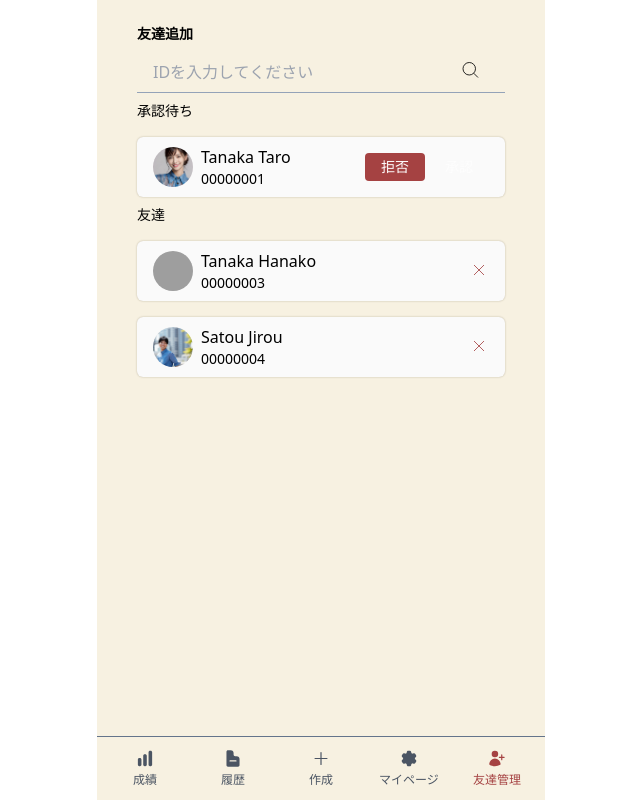
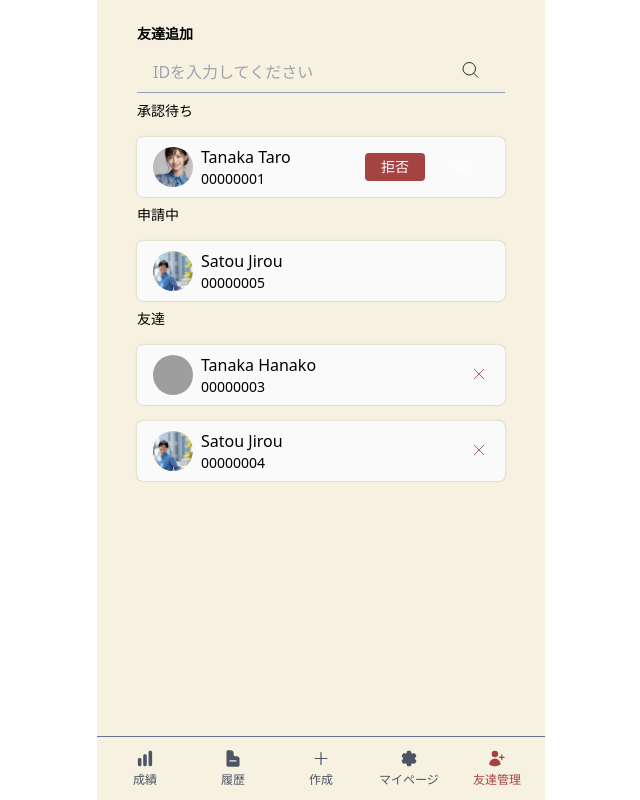
Before and after one commit to NelsoNave/mahjong-app, a Next.js app: page /friend-management in a window 1280 px wide. Shown: the whole page, without its empty margins (319-959 px from the left). Built offline with nearby package versions, Linux system fonts and the light colour scheme; grey boxes are pictures that could not be loaded.

Commit message:
refactor: make the common part a component #12

```diff
--- a/app/actions/friendActions.ts
+++ b/app/actions/friendActions.ts
@@ -22,6 +22,12 @@ export async function getAllFriendData() {
       id: 4,
       friendName: "Satou Jirou",
       status: "approved",
+      profileImage: "/sample-profile3.png",
+    },
+    {
+      id: 5,
+      friendName: "Satou Jirou",
+      status: "request pending",
       profileImage: "/sample-profile3.png",
     },
   ];
--- a/app/components/FriendCard.tsx
+++ b/app/components/FriendCard.tsx
@@ -8,18 +8,15 @@ interface FriendCardProps extends FriendData {
   handleDeleteFriend: (id: number) => void;
 }
 
-const FriendCard = ({
+const ProfileInfo = ({
+  profileImage,
+  friendName,
   id,
-  friendName,
-  status,
-  profileImage,
-  handleApprove,
-  handleDenyRequest,
-  handleDeleteFriend,
-}: FriendCardProps) => {
-  if (status === "pending") {
-    return (
-      <div className="mt-2 flex items-center justify-between gap-4 rounded-md bg-neutral-50 px-4 py-2 shadow-[0_0_2px_0_rgba(53,40,1,0.3)]">
+}: {
+  profileImage: string;
+  friendName: string;
+  id: number;
+}) => (
   <div className="flex flex-row items-center gap-2">
     <Image
       src={profileImage}
@@ -30,11 +27,32 @@ const FriendCard = ({
     />
     <div className="flex flex-col items-start">
       <p>{friendName}</p>
-            <p className="text-sm font-light">
-              {id.toString().padStart(8, "0")}
-            </p>
+      <p className="text-sm font-light">{id.toString().padStart(8, "0")}</p>
     </div>
   </div>
+);
+
+const FriendCard = ({
+  id,
+  friendName,
+  status,
+  profileImage,
+  handleApprove,
+  handleDenyRequest,
+  handleDeleteFriend,
+}: FriendCardProps) => {
+  const commonStyles =
+    "mt-2 flex items-center justify-between gap-4 rounded-md bg-neutral-50 px-4 py-2 shadow-[0_0_2px_0_rgba(53,40,1,0.3)]";
+
+  switch (status) {
+    case "pending":
+      return (
+        <div className={commonStyles}>
+          <ProfileInfo
+            profileImage={profileImage}
+            friendName={friendName}
+            id={id}
+          />
           <div className="flex items-center gap-1">
             <button
               className="rounded bg-appleBlossom px-4 py-1 text-sm text-white hover:opacity-90"
@@ -51,26 +69,15 @@ const FriendCard = ({
           </div>
         </div>
       );
-  }
 
-  if (status === "approved") {
+    case "approved":
       return (
-      <div className="mt-2 flex items-center justify-between gap-4 rounded-md bg-neutral-50 p-2 px-4 py-2 shadow-[0_0_2px_0_rgba(53,40,1,0.3)]">
-        <div className="flex flex-row items-center gap-2">
-          <Image
-            src={profileImage}
-            alt="profile"
-            width={40}
-            height={40}
-            className="h-[40px] w-[40px] rounded-full object-cover"
+        <div className={commonStyles}>
+          <ProfileInfo
+            profileImage={profileImage}
+            friendName={friendName}
+            id={id}
           />
-          <div className="flex flex-col items-start">
-            <p>{friendName}</p>
-            <p className="text-sm font-light">
-              {id.toString().padStart(8, "0")}
-            </p>
-          </div>
-        </div>
           <div>
             <button
               onClick={() => handleDeleteFriend(id)}
@@ -91,17 +98,21 @@ const FriendCard = ({
           </div>
         </div>
       );
-  }
 
-  if (status === "rejected") {
+    case "request pending":
       return (
-      <div className="mt-2 flex items-center gap-4 rounded-md bg-red-50 p-2 shadow-[0_0_2px_0_rgba(53,40,1,0.3)]">
-        <p className="font-semibold text-red-600">拒否されました</p>
+        <div className={commonStyles}>
+          <ProfileInfo
+            profileImage={profileImage}
+            friendName={friendName}
+            id={id}
+          />
         </div>
       );
+
+    default:
+      return null;
   }
-
-  return null;
 };
 
 export default FriendCard;
--- a/app/friend-management/page.tsx
+++ b/app/friend-management/page.tsx
@@ -123,19 +123,7 @@ const Page = () => {
     );
 
     if (filteredFriends.length === 0) {
-      return (
-        <>
-          <p className="text-sm">
-            {status === "pending"
-              ? "承認待ち"
-              : status === "approved"
-                ? "友達"
-                : status === "pending"
-                  ? "申請中"
-                  : ""}
-          </p>
-        </>
-      );
+      return null;
     }
 
     return (
@@ -145,7 +133,7 @@ const Page = () => {
             ? "承認待ち"
             : status === "approved"
               ? "友達"
-              : status === "pending"
+              : status === "request pending"
                 ? "申請中"
                 : ""}
         </p>
@@ -167,6 +155,7 @@ const Page = () => {
 
   return (
     <>
+      {/* Friend Search */}
       <div className="flex flex-col gap-2 px-10 py-6">
         <p className="text-sm font-semibold">友達追加</p>
         <form
@@ -213,7 +202,7 @@ const Page = () => {
             <div className="flex items-center gap-1">
               <button
                 onClick={handleCancel}
-                className="bg-denim rounded px-4 py-1 text-sm text-white opacity-80 hover:opacity-60"
+                className="rounded bg-gray-400 px-4 py-1 text-sm text-white opacity-80 hover:opacity-60"
               >
                 キャンセル
               </button>
@@ -228,12 +217,10 @@ const Page = () => {
         )}
         {friendList.length > 0 ? (
           <>
-            {/* Pending */}
+            {/* Pending Approval */}
             {renderFriendCards("pending")}
-
-            {/* Pending */}
-            {/* {renderFriendCards("")} */}
-
+            {/* Pending Request */}
+            {renderFriendCards("request pending")}
             {/* approved */}
             {renderFriendCards("approved")}
           </>
```
Lines whose indentation alone changed are shown as unchanged.
